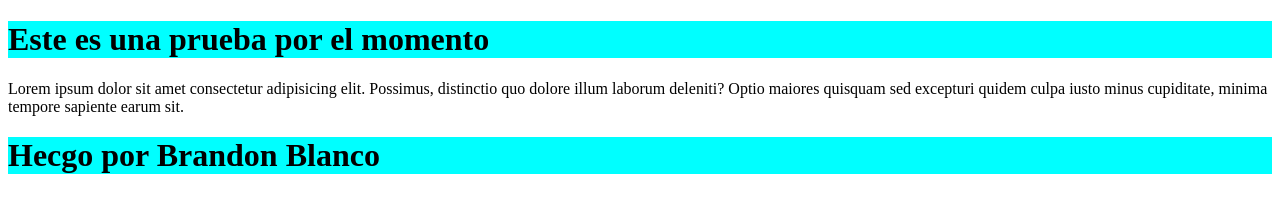
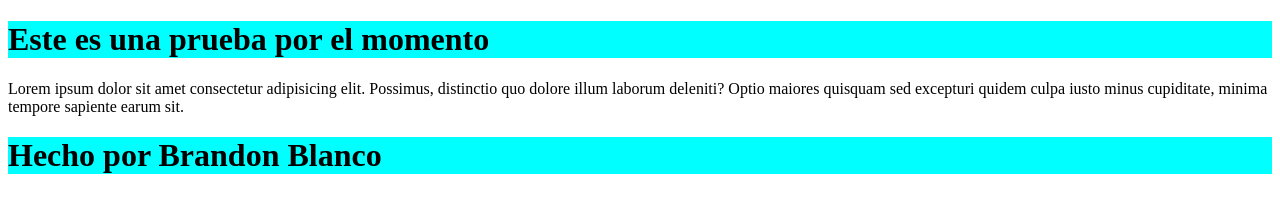
Before and after one commit to Brandon07-uni/oru, a plain HTML site: page index.html/index.html in a window 1280 px wide. Drawn offline with Linux system fonts and the light colour scheme.

Commit message:
Update index.html

```diff
--- a/index.html/index.html
+++ b/index.html/index.html
@@ -3,12 +3,12 @@
 <head>
     <meta charset="UTF-8">
     <meta name="viewport" content="width=device-width, initial-scale=1.0">
-    <title>Document</title>
+    <title>Esto es una prueba de Github</title>
     <link rel="stylesheet" href="estilos.css">
 </head>
 <body>
     <h1><header>Este es una prueba por el momento</header></h1>
     Lorem ipsum dolor sit amet consectetur adipisicing elit. Possimus, distinctio quo dolore illum laborum deleniti? Optio maiores quisquam sed excepturi quidem culpa iusto minus cupiditate, minima tempore sapiente earum sit.
-    <h1><footer>Hecgo por Brandon Blanco</footer></h1>
+    <h1><footer>Hecho por Brandon Blanco</footer></h1>
 </body>
 </html>
```
